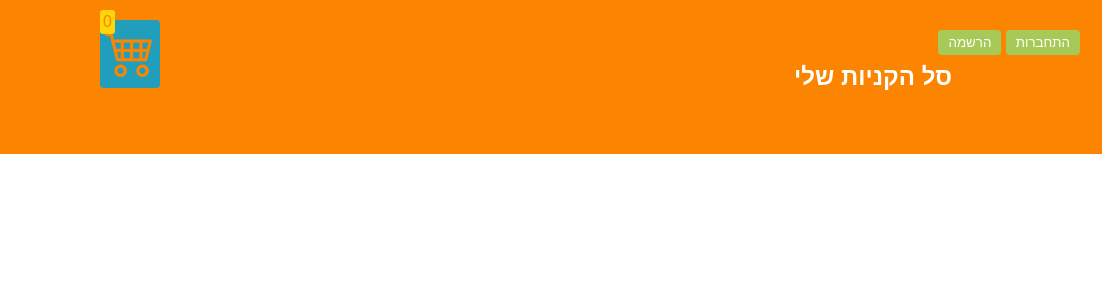
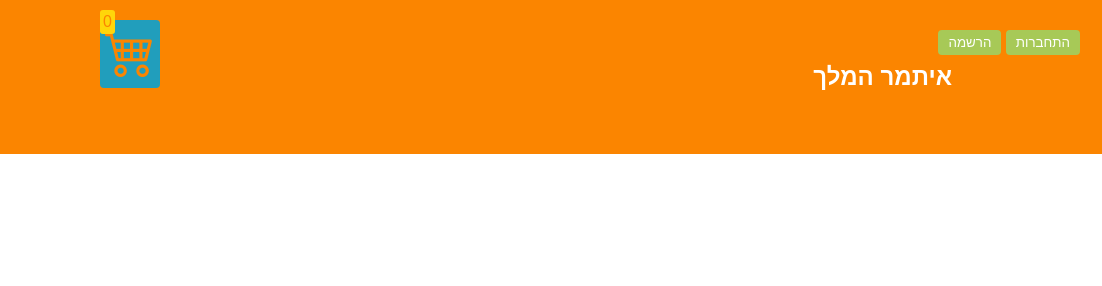
Before and after one commit to Eitan31/juice_store, a plain HTML site: page cart.html in a window 1280 px wide. Shown: the full height of the page, 0-1102 px from the left. Drawn offline with nearby package versions, Linux system fonts and the light colour scheme.

Commit message:
Update cart.html

```diff
--- a/cart.html
+++ b/cart.html
@@ -13,7 +13,7 @@
             <a href="index.html">
                 <img src="תמונות/house.png" class="navbar-logo">
             </a>
-            <h2 id="cartTitle">סל הקניות שלי</h2>
+            <h2 id="cartTitle"> איתמר המלך </h2>
             <div class="auth-buttons">
                 <!-- כפתור התחברות -->
                 <button id="loginButton" class="auth-btn">התחברות</button>
```
